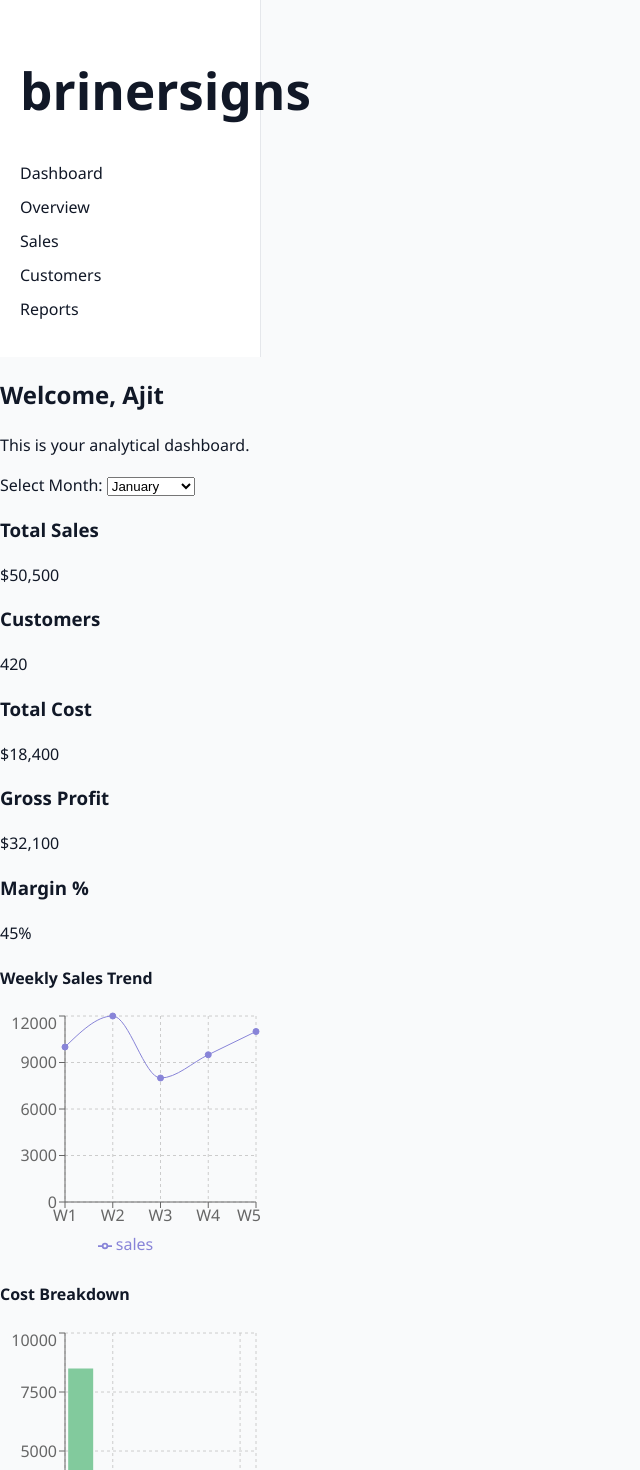
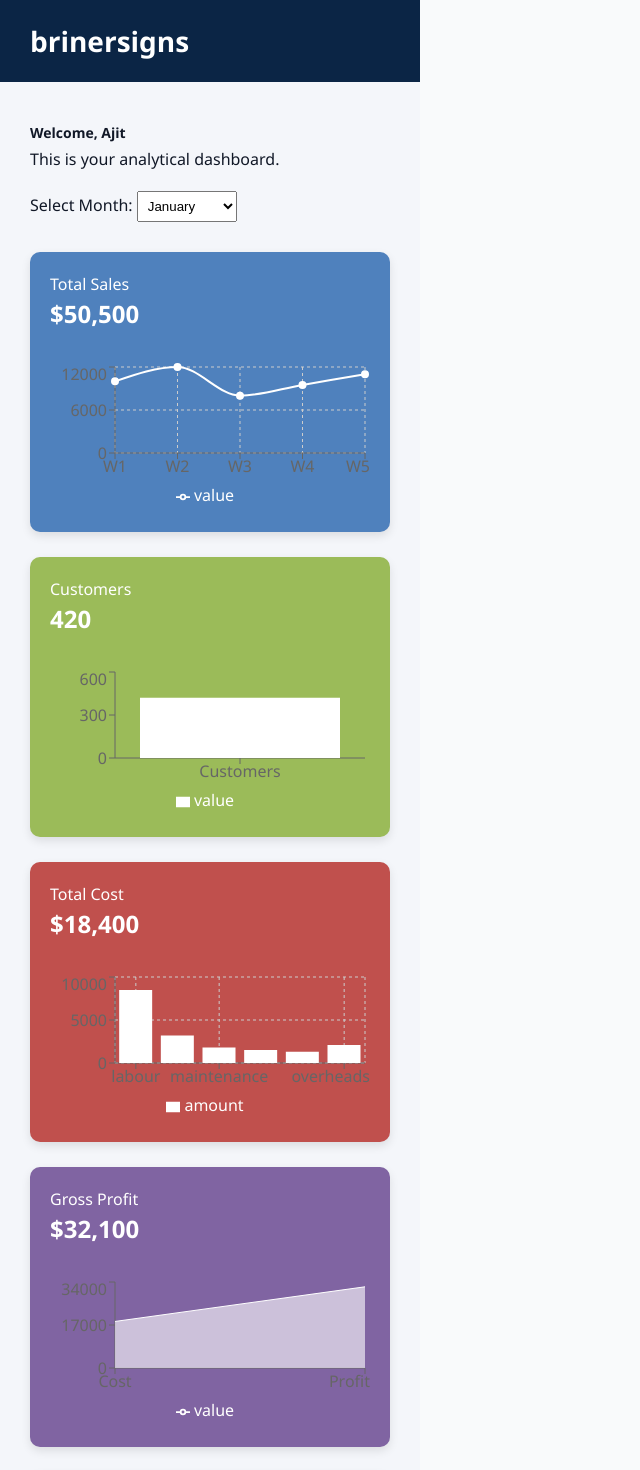
Before and after one commit to ajitkanabar/analytics-dashboard, a React (Vite) app: page / in a window 1280 px wide. Shown: the top 1470 px of the page, without its empty margins (0-640 px from the left). Built offline with nearby package versions, Linux system fonts and the light colour scheme.

Commit message:
Complete layout update with paired metric cards and charts

```diff
--- a/src/App.jsx
+++ b/src/App.jsx
@@ -3,119 +3,163 @@ import React, { useEffect, useState } from 'react';
 import './App.css';
 import data from '../public/data.json';
 import {
-  LineChart, Line, XAxis, YAxis, CartesianGrid, Tooltip, Legend, ResponsiveContainer, BarChart, Bar
+  LineChart, Line, XAxis, YAxis, CartesianGrid, Tooltip, Legend, ResponsiveContainer,
+  BarChart, Bar, AreaChart, Area, PieChart, Pie, Cell
 } from 'recharts';
+
+const cardThemes = ['#4f81bd', '#9bbb59', '#c0504d', '#8064a2', '#f79646'];
+const pieColors = ['#4f81bd', '#c0504d', '#9bbb59'];
 
 const App = () => {
   const [selectedMonth, setSelectedMonth] = useState('January');
   const [monthlyData, setMonthlyData] = useState(null);
 
   useEffect(() => {
-    const monthData = data.sales.find(item => item.month === selectedMonth);
-    setMonthlyData(monthData);
+    const selected = data.sales.find(item => item.month === selectedMonth);
+    setMonthlyData(selected);
   }, [selectedMonth]);
 
-  if (!monthlyData) return <div>Loading...</div>;
+  if (!monthlyData) return <div style={{ padding: 50 }}>Loading...</div>;
 
-  const {
-    total,
-    customers,
-    costs,
-    products,
-    weekly,
-    marginPercent
-  } = monthlyData;
+  const { total, customers, costs, products, weekly, marginPercent } = monthlyData;
+  const totalCost = Object.values(costs).reduce((a, b) => a + b, 0);
+  const grossProfit = total - totalCost;
 
-  const grossProfit = total - Object.values(costs).reduce((a, b) => a + b, 0);
-
-  const weeklySalesData = weekly.map((value, index) => ({
-    week: `W${index + 1}`,
-    sales: value
+  const weeklyData = weekly.map((value, i) => ({ week: 'W' + (i + 1), value }));
+  const costData = Object.entries(costs).map(([key, val]) => ({ type: key, amount: val }));
+  const pieData = products.map((val, i) => ({
+    name: `Product ${String.fromCharCode(65 + i)}`,
+    value: val
   }));
 
-  const costBreakdown = Object.entries(costs).map(([key, value]) => ({
-    type: key,
-    amount: value
-  }));
-
-  return (
-    <div className="dashboard">
-      <aside className="sidebar">
-        <h1 className="brand">brinersigns</h1>
-        <nav>
-          <ul>
-            <li>Dashboard</li>
-            <li>Overview</li>
-            <li>Sales</li>
-            <li>Customers</li>
-            <li>Reports</li>
-          </ul>
-        </nav>
-      </aside>
-
-      <main className="main-content">
-        <header>
-          <h2>Welcome, Ajit</h2>
-          <p>This is your analytical dashboard.</p>
-          <label>
-            Select Month:{' '}
-            <select value={selectedMonth} onChange={e => setSelectedMonth(e.target.value)}>
-              {data.sales.map((item, idx) => (
-                <option key={idx} value={item.month}>{item.month}</option>
-              ))}
-            </select>
-          </label>
-        </header>
-
-        <div className="cards-container">
-          <div className="card theme1">
-            <h3>Total Sales</h3>
-            <p>${total.toLocaleString()}</p>
-          </div>
-          <div className="card theme2">
-            <h3>Customers</h3>
-            <p>{customers}</p>
-          </div>
-          <div className="card theme3">
-            <h3>Total Cost</h3>
-            <p>${Object.values(costs).reduce((a, b) => a + b, 0).toLocaleString()}</p>
-          </div>
-          <div className="card theme4">
-            <h3>Gross Profit</h3>
-            <p>${grossProfit.toLocaleString()}</p>
-          </div>
-          <div className="card theme5">
-            <h3>Margin %</h3>
-            <p>{marginPercent}%</p>
-          </div>
-        </div>
-
-        <div className="charts-section">
-          <h4>Weekly Sales Trend</h4>
-          <ResponsiveContainer width="100%" height={250}>
-            <LineChart data={weeklySalesData}>
+  const cardContent = [
+    {
+      title: 'Total Sales',
+      value: `$${total.toLocaleString()}`,
+      chart: (
+        <LineChart data={weeklyData}>
           <CartesianGrid strokeDasharray="3 3" />
           <XAxis dataKey="week" />
           <YAxis />
           <Tooltip />
           <Legend />
-              <Line type="monotone" dataKey="sales" stroke="#8884d8" fill="#8884d8" />
+          <Line type="monotone" dataKey="value" stroke="#fff" strokeWidth={2} />
         </LineChart>
-          </ResponsiveContainer>
-
-          <h4>Cost Breakdown</h4>
-          <ResponsiveContainer width="100%" height={300}>
-            <BarChart data={costBreakdown}>
+      )
+    },
+    {
+      title: 'Customers',
+      value: customers,
+      chart: (
+        <BarChart data={[{ name: 'Customers', value: customers }]}>
+          <XAxis dataKey="name" />
+          <YAxis />
+          <Tooltip />
+          <Legend />
+          <Bar dataKey="value" fill="#fff" />
+        </BarChart>
+      )
+    },
+    {
+      title: 'Total Cost',
+      value: `$${totalCost.toLocaleString()}`,
+      chart: (
+        <BarChart data={costData}>
           <CartesianGrid strokeDasharray="3 3" />
           <XAxis dataKey="type" />
           <YAxis />
           <Tooltip />
           <Legend />
-              <Bar dataKey="amount" fill="#82ca9d" />
+          <Bar dataKey="amount" fill="#fff" />
         </BarChart>
+      )
+    },
+    {
+      title: 'Gross Profit',
+      value: `$${grossProfit.toLocaleString()}`,
+      chart: (
+        <AreaChart data={[
+          { name: 'Cost', value: totalCost },
+          { name: 'Profit', value: grossProfit }
+        ]}>
+          <XAxis dataKey="name" />
+          <YAxis />
+          <Tooltip />
+          <Legend />
+          <Area type="monotone" dataKey="value" stroke="#fff" fillOpacity={0.6} fill="#fff" />
+        </AreaChart>
+      )
+    },
+    {
+      title: 'Margin %',
+      value: `${marginPercent}%`,
+      chart: (
+        <PieChart>
+          <Pie
+            data={pieData}
+            dataKey="value"
+            nameKey="name"
+            cx="50%"
+            cy="50%"
+            outerRadius={50}
+            label
+          >
+            {pieData.map((entry, index) => (
+              <Cell key={`cell-${index}`} fill={pieColors[index % pieColors.length]} />
+            ))}
+          </Pie>
+          <Tooltip />
+          <Legend />
+        </PieChart>
+      )
+    }
+  ];
+
+  return (
+    <div style={{ fontFamily: 'Segoe UI', background: '#f4f6fa', minHeight: '100vh' }}>
+      <header style={{ background: '#0b2545', color: 'white', padding: '20px 30px', fontSize: '28px', fontWeight: 'bold' }}>
+        brinersigns
+      </header>
+
+      <div style={{ padding: '30px' }}>
+        <h2 style={{ fontSize: 14, margin: '10px 0 0 0' }}>Welcome, Ajit</h2>
+        <p style={{ margin: '4px 0 20px 0' }}>This is your analytical dashboard.</p>
+
+        <label>
+          Select Month:{' '}
+          <select value={selectedMonth} onChange={e => setSelectedMonth(e.target.value)} style={{ padding: 6 }}>
+            {data.sales.map(item => (
+              <option key={item.month} value={item.month}>{item.month}</option>
+            ))}
+          </select>
+        </label>
+
+        <div style={{ display: 'grid', gridTemplateColumns: 'repeat(auto-fit, minmax(360px, 1fr))', gap: '25px', marginTop: '30px' }}>
+          {cardContent.map((item, idx) => (
+            <div key={idx} style={{
+              background: cardThemes[idx % cardThemes.length],
+              borderRadius: '10px',
+              padding: '20px',
+              color: '#fff',
+              boxShadow: '0 4px 10px rgba(0,0,0,0.1)',
+              display: 'flex',
+              flexDirection: 'column',
+              justifyContent: 'space-between',
+              minHeight: '240px'
+            }}>
+              <div>
+                <h3 style={{ margin: 0, fontWeight: 'normal', fontSize: '16px' }}>{item.title}</h3>
+                <div style={{ fontSize: '24px', fontWeight: 'bold' }}>{item.value}</div>
+              </div>
+              <div style={{ height: '150px', marginTop: '10px' }}>
+                <ResponsiveContainer width="100%" height="100%">
+                  {item.chart}
                 </ResponsiveContainer>
               </div>
-      </main>
+            </div>
+          ))}
+        </div>
+      </div>
     </div>
   );
 };
```
Lines whose indentation alone changed are shown as unchanged.
